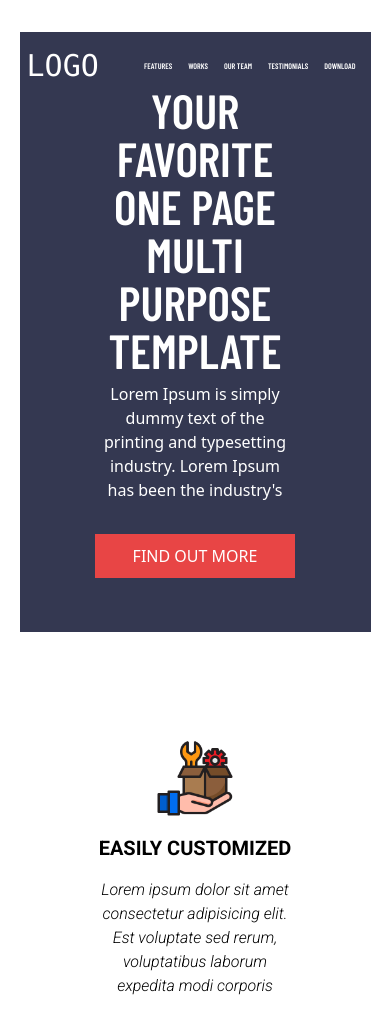
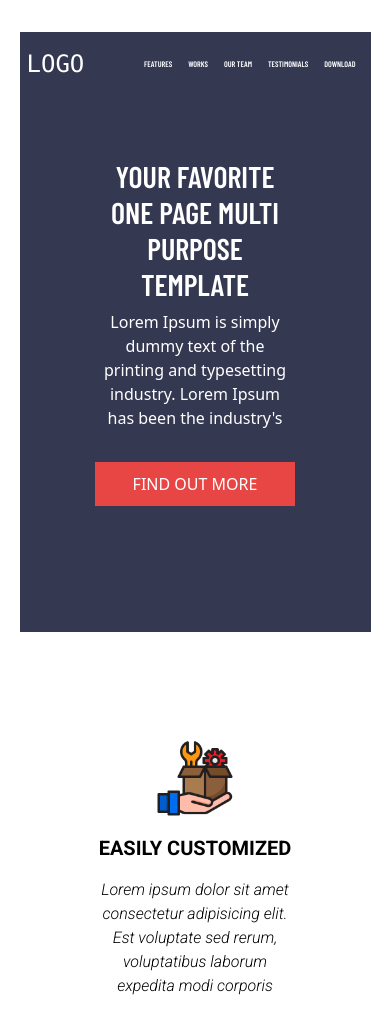
Before and after one commit to saiful-bhuiyan/multi-purpose-portfolio, a plain HTML site: page index.html in a window 390 px wide. Shown: the top 1017 px of the page. Drawn offline with nearby package versions, Linux system fonts and the light colour scheme.

Commit message:
Final Update

```diff
--- a/index.html
+++ b/index.html
@@ -17,7 +17,7 @@
                 <div class="w-[96%] md:w-[90%] lg:w-3/5 flex item-center justify-between mx-auto pt-4 pb-1">
                     <div class="logo text-left">
                         <a href="#">
-                            <h2 class="text-3xl md:text-6xl text-white font-mono font-light">LOGO</h2>
+                            <h2 class="text-2xl sm:text-3xl md:text-6xl text-white font-mono font-light">LOGO</h2>
                         </a>
                     </div>
                     <div class="nav-links md:w-auto item-center my-auto">
@@ -37,7 +37,7 @@
             <div class="center-content">
                 <div class="m-auto text-center">
                     <div class="my-auto">
-                        <h1 class="text-5xl md:text-6xl text-white barlow uppercase">Your Favorite One Page Multi Purpose Template</h1>
+                        <h1 class="text-3xl sm:text-4xl md:text-6xl text-white barlow uppercase">Your Favorite One Page Multi Purpose Template</h1>
                         <p class="text-md md:text-lg text-white my-2">Lorem Ipsum is simply dummy text of the printing and typesetting industry. Lorem Ipsum has been the industry's</p>
                         <div class="primary-button mt-8 mx-auto">
                             <button class="uppercase">Find Out More</button>
```
Also changed, not shown: 1 other file.
